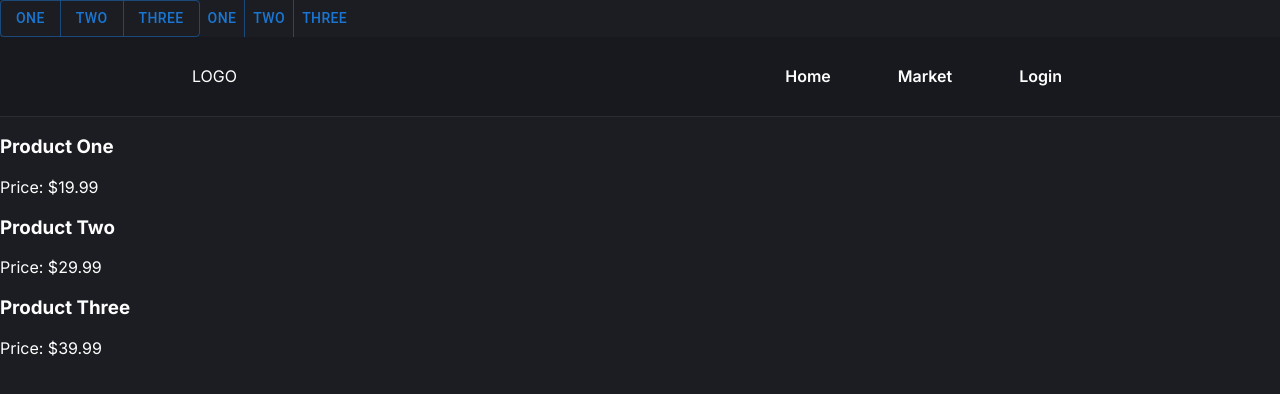
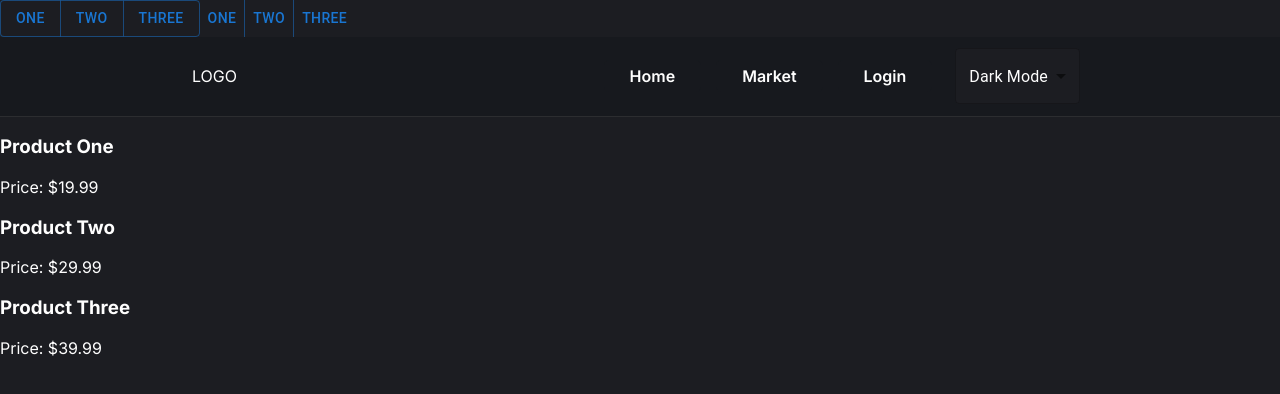
Before and after one commit to ZabirAbu/RecycleSharingSystem, a React (Create React App) app in the folder recycling/: page /items in a window 1280 px wide. Shown: the top 394 px of the page. Built offline with nearby package versions, Linux system fonts and the light colour scheme.

Commit message:
Added theme toggle.

```diff
--- a/recycling/src/App.js
+++ b/recycling/src/App.js
@@ -3,9 +3,7 @@ import { BrowserRouter as Router, Route, Routes } from 'react-router-dom'
 import Home from './Pages/Home';
 import Items  from './Pages/Items';
 
-function App(props) {
-  import(`./CSS/${props.theme}.css`);
-
+function App() {
   return (
     <Router>
       <Routes>
--- a/recycling/src/CSS/Header.css
+++ b/recycling/src/CSS/Header.css
@@ -4,6 +4,7 @@
     border-bottom: 1px solid var(--highlight);
 
     background: var(--secondary-color);
+    color: var(--white);
 
     padding: 0 15%;
     box-sizing: border-box;
@@ -38,3 +39,8 @@
     background-color: var(--highlight);
     border: 1px solid var(--green-light)
 }
+
+.MuiInputBase-root, .MuiMenuItem-root, .MuiPaper-root{
+    color: var(--white) !important;
+    background-color: var(--primary-color) !important;
+}
--- a/recycling/src/CSS/darkmode.css
+++ /dev/null
@@ -1,18 +0,0 @@
-:root{
-    --primary-color: #1c1d22;
-    --secondary-color: #17191e;
-
-    --dark : #15161a;
-    --highlight : #2c2d30;
-    --white : #fefefe;
-    --grey : #797a7b;
-
-    --green-light: #6ac96e;
-    --green-dark : #243130;
-
-    --yellow-light : #f0d84a;
-    --yellow-dark: #32302b;
-
-
-    --header-height : 80px;
-}
--- a/recycling/src/CSS/index.css
+++ b/recycling/src/CSS/index.css
@@ -6,3 +6,22 @@ body{
   font-family: 'Inter', sans-serif;
   color: var(--white);
 }
+
+:root{
+  --primary-color: #1c1d22;
+  --secondary-color: #17191e;
+
+  --dark : #15161a;
+  --highlight : #2c2d30;
+  --white : #fefefe;
+  --grey : #797a7b;
+
+  --green-light: #6ac96e;
+  --green-dark : #243130;
+
+  --yellow-light : #f0d84a;
+  --yellow-dark: #32302b;
+
+
+  --header-height : 80px;
+}
--- a/recycling/src/CSS/lightmode.css
+++ /dev/null
@@ -1,18 +0,0 @@
-:root{
-    --primary-color: #eeeeee;
-    --secondary-color: #cccccc;
-
-    --dark : #15161a;
-    --highlight : #edeae7;
-    --white : #010101;
-    --grey : #797a7b;
-
-    --green-light: #6ac96e;
-    --green-dark : #243130;
-
-    --yellow-light : #f0d84a;
-    --yellow-dark: #32302b;
-
-
-    --header-height : 80px;
-}
--- a/recycling/src/Components/Header.js
+++ b/recycling/src/Components/Header.js
@@ -1,7 +1,30 @@
 import '../CSS/Header.css';
 
+import FormControl from '@mui/material/FormControl';
+import MenuItem from '@mui/material/MenuItem';
+import Select from '@mui/material/Select';
+import { useState } from 'react';
 
 function Header() {
+    const [theme, setTheme] = useState('darkmode');
+
+    const handleChange = (event) => {
+        setTheme(event.target.value);
+        const root = document.querySelector(":root");
+
+        if (event.target.value === "darkmode"){
+            root.style.setProperty("--primary-color", "#1c1d22");
+            root.style.setProperty("--secondary-color", "#1c1d22");
+            root.style.setProperty("--highlight", "#2c2d30");
+            root.style.setProperty("--white", "#fefefe");
+        } else {
+            root.style.setProperty("--primary-color", "#eeeeee");
+            root.style.setProperty("--secondary-color", "#cccccc");
+            root.style.setProperty("--highlight", "#edeae7");
+            root.style.setProperty("--white", "#010101");
+        }
+    };
+
     return (
         <div className='Header'>
             <div className='logo'>
@@ -17,7 +40,17 @@ function Header() {
                 <a className='nav-btn'>
                     Login
                 </a>
-
+                <FormControl sx={{ m: 1, minWidth: 120 }}>
+                    <Select
+                    value={theme}
+                    onChange={handleChange}
+                    displayEmpty
+                    inputProps={{ 'aria-label': 'Without label' }}
+                    >
+                    <MenuItem value={'darkmode'}>Dark Mode</MenuItem>
+                    <MenuItem value={'lightmode'}>Light Mode</MenuItem>
+                    </Select>
+                </FormControl>
             </div>
 
         </div>
--- a/recycling/src/Pages/Home.jsx
+++ b/recycling/src/Pages/Home.jsx
@@ -6,7 +6,6 @@ import Header from '../Components/Header';
 
 function Home() {
   return (
-
     <div className='Home'>
         <Header />
         <div className='Home-inner'>
--- a/recycling/src/Pages/Items.jsx
+++ b/recycling/src/Pages/Items.jsx
@@ -4,6 +4,7 @@ import '../CSS/Home.css';
 import Header from '../Components/Header';
 import Button from '@mui/material/Button';
 import ButtonGroup from '@mui/material/ButtonGroup';
+import { useState } from 'react';
 
 function Items() {
   // Dummy data representing your items
--- a/recycling/src/index.js
+++ b/recycling/src/index.js
@@ -6,6 +6,6 @@ import App from './App';
 const root = ReactDOM.createRoot(document.getElementById('root'));
 root.render(
   <React.StrictMode>
-    <App theme='darkmode'/>
+    <App />
   </React.StrictMode>
 );
```
